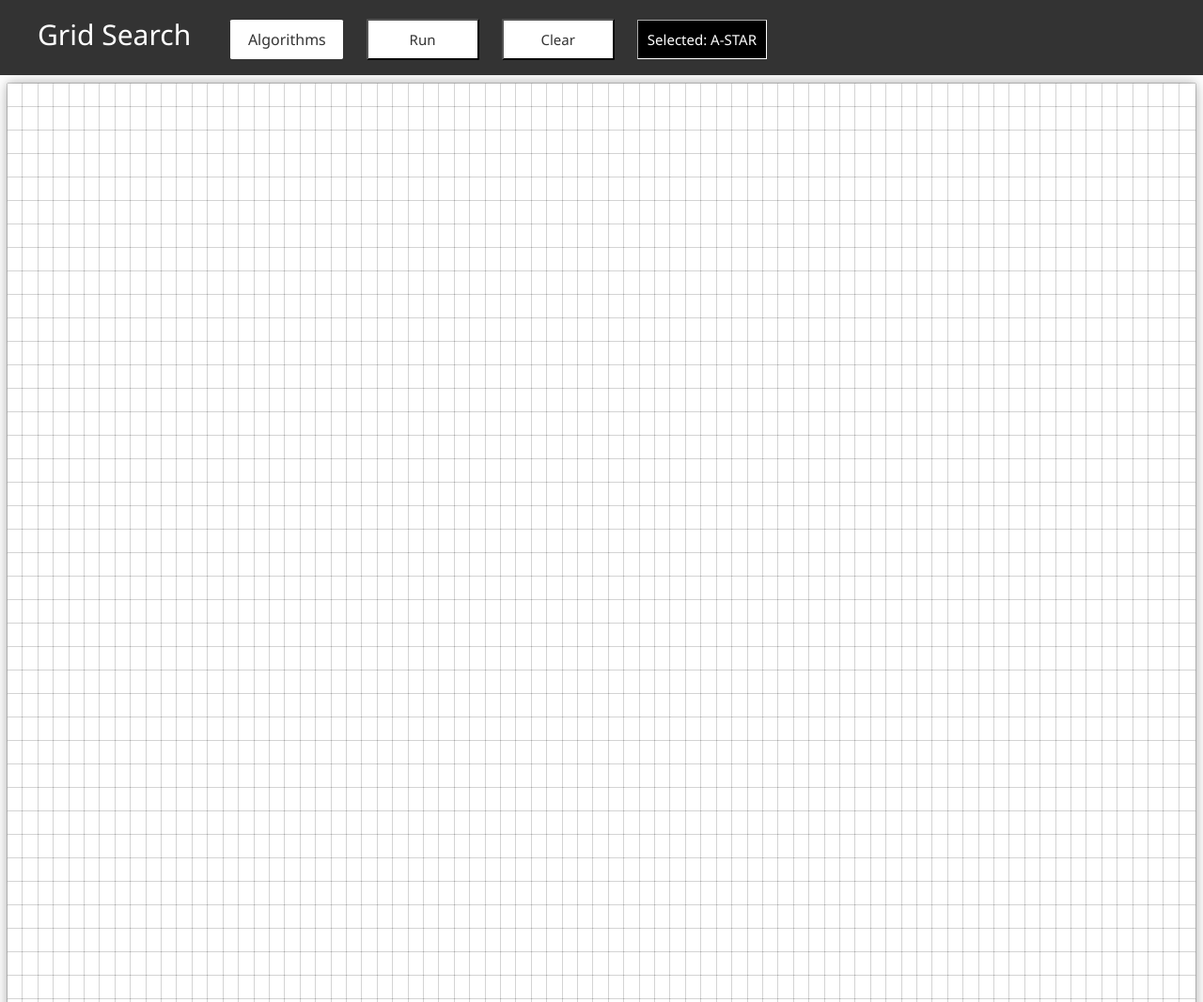
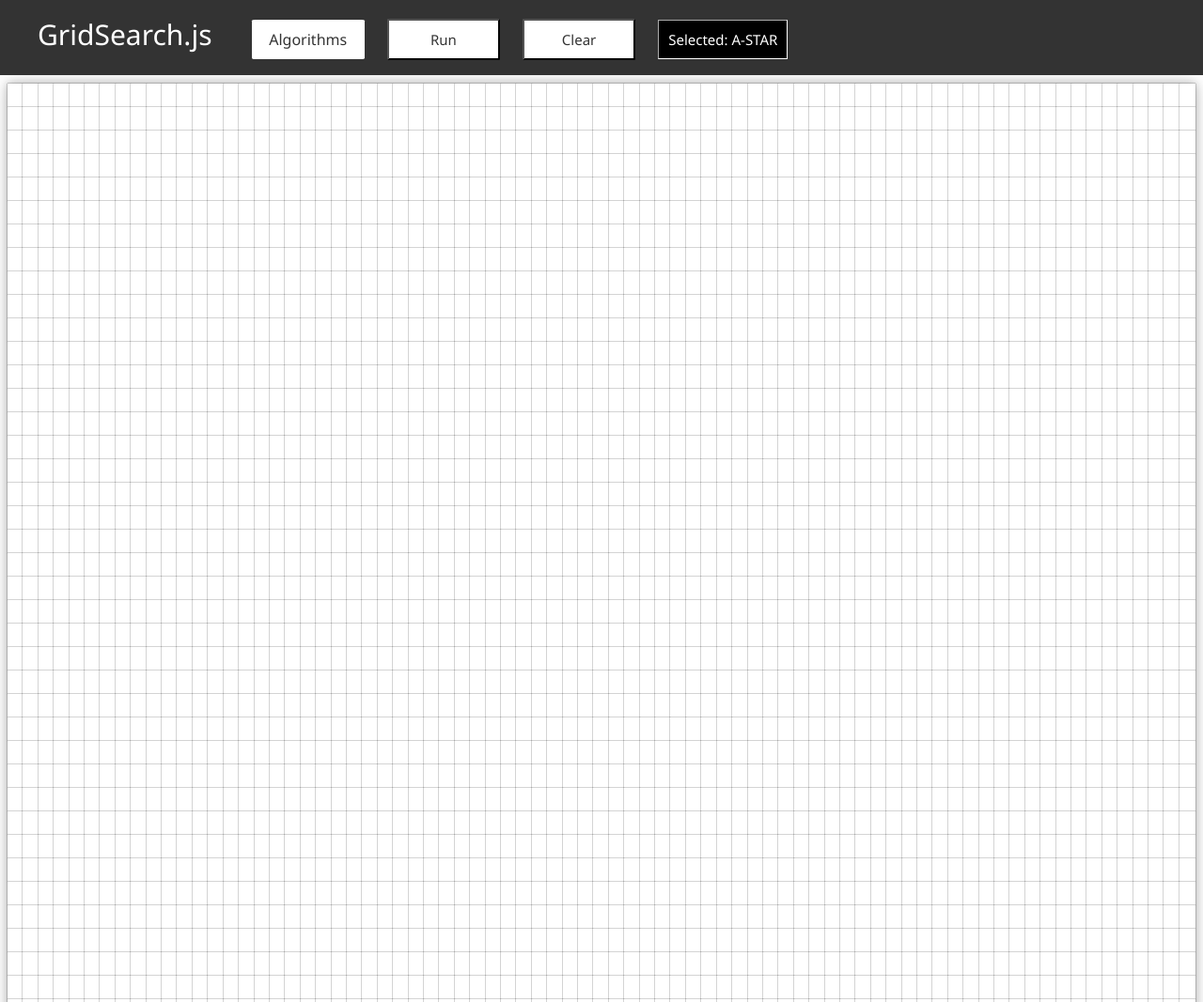
Before and after one commit to shriramrav/GridSearch.js, a plain HTML site: page index.html in a window 1280 px wide. Shown: the top 1067 px of the page at 94% size. Drawn offline with Linux system fonts and the light colour scheme.

Commit message:
changed name

```diff
--- a/index.html
+++ b/index.html
@@ -1,7 +1,7 @@
 <html>
 <div class="nav">
     <ul>
-        <li class="title">Grid Search</li>
+        <li class="title">GridSearch.js</li>
         <li class="drop-down inverse"><a>Algorithms</a>
             <div id="algo-selector" class="drop-down-content">
                 <a id="a-star">A-Star (A*)</a>
```
